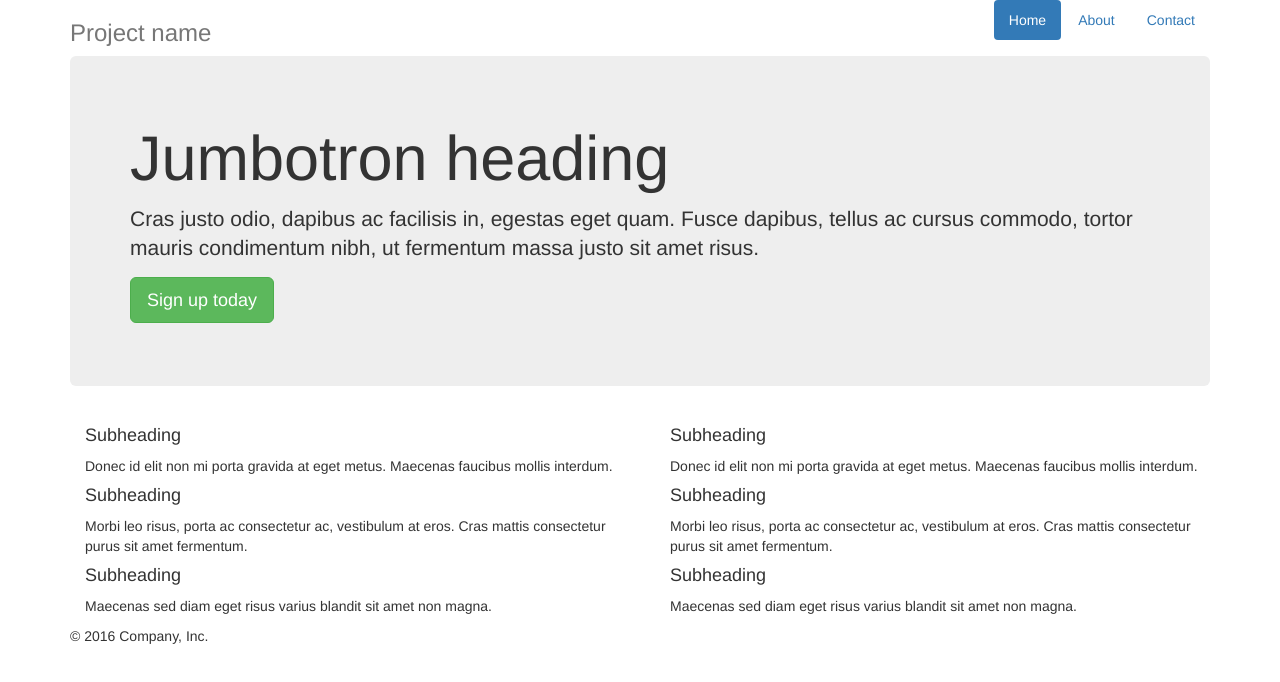
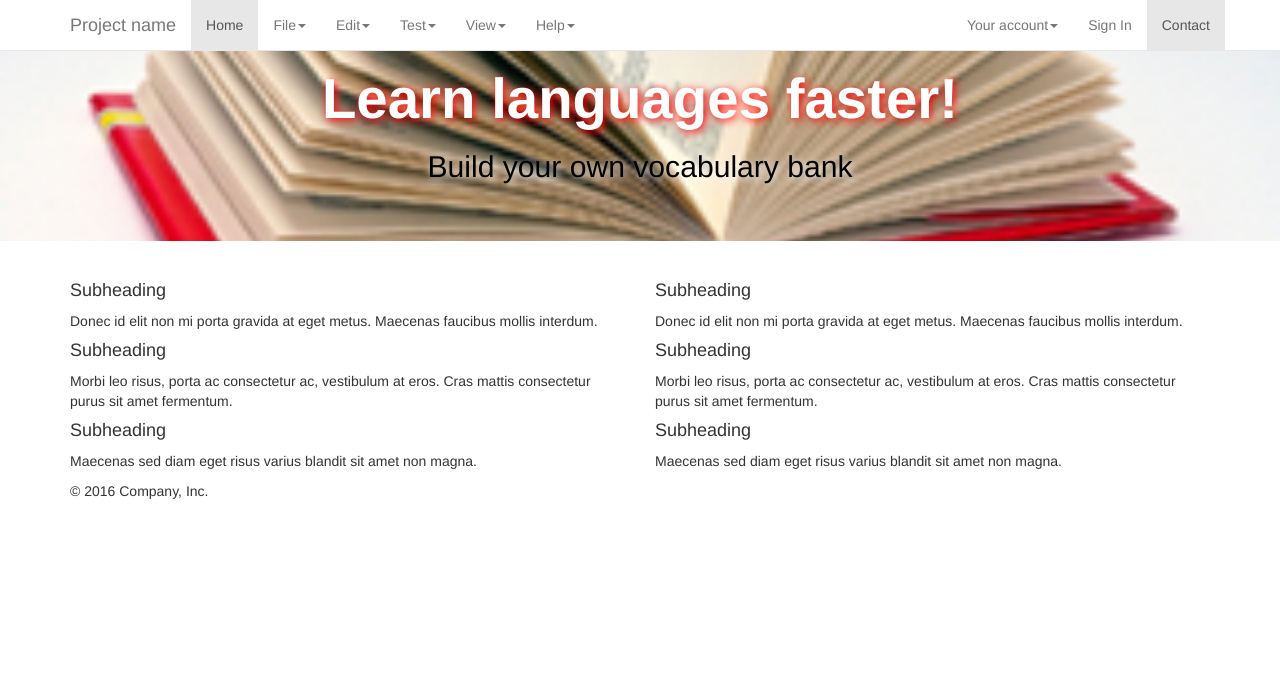
Before and after one commit to DariuszUstrzycki/dictionary, a plain HTML site: page new_index.html in a window 1280 px wide. Drawn offline with nearby package versions, Linux system fonts and the light colour scheme.

Commit message:
Modify nav and jumbotron

```diff
--- a/new_index.html
+++ b/new_index.html
@@ -10,32 +10,112 @@
 
     <!-- Latest compiled and minified CSS -->
     <link rel="stylesheet" href="https://maxcdn.bootstrapcdn.com/bootstrap/3.3.7/css/bootstrap.min.css">
-
+    <link href="styles/style_2.css" rel="stylesheet" type="text/css">
 
 
 </head>
 
 <body>
+
+    <!-- Fixed navbar -->
+    <nav class="navbar navbar-default navbar-fixed-top">
         <div class="container">
+            <div class="navbar-header">
+                <button type="button" class="navbar-toggle collapsed" data-toggle="collapse" data-target="#navbar" aria-expanded="false" aria-controls="navbar">
+            <span class="sr-only">Toggle navigation</span>
+            <span class="icon-bar"></span>
+            <span class="icon-bar"></span>
+            <span class="icon-bar"></span>
+          </button>
+                <a class="navbar-brand" href="#">Project name</a>
+            </div>
+            <div id="navbar" class="navbar-collapse collapse">
+                <ul class="nav navbar-nav">
+                    <li class="active"><a href="#">Home</a></li>
 
-        <!--        HEADER-->
-        <div class="header clearfix">
-            <nav>
-                <ul class="nav nav-pills pull-right">
-                    <li role="presentation" class="active"><a href="#">Home</a></li>
-                    <li role="presentation"><a href="#">About</a></li>
-                    <li role="presentation"><a href="#">Contact</a></li>
+                    <li class="dropdown">
+                        <a href="#" class="dropdown-toggle" data-toggle="dropdown" role="button" aria-haspopup="true" aria-expanded="false">File<span class="caret"></span></a>
+                        <ul class="dropdown-menu">
+                            <li><a href="#">Import JSON file</a></li>
+                            <li><a href="#">Import XML file</a></li>
                         </ul>
+                    </li>
+
+                    <li class="dropdown">
+                        <a href="#" class="dropdown-toggle" data-toggle="dropdown" role="button" aria-haspopup="true" aria-expanded="false">Edit<span class="caret"></span></a>
+                        <ul class="dropdown-menu">
+                            <li><a href="#">Add items</a></li>
+                            <li><a href="#">Edit items action</a></li>
+                            <li><a href="#">Delete items</a></li>
+                            <li><a href="#">Find items</a></li>
+                        </ul>
+                    </li>
+
+                    <li class="dropdown">
+                        <a href="#" class="dropdown-toggle" data-toggle="dropdown" role="button" aria-haspopup="true" aria-expanded="false">Test<span class="caret"></span></a>
+                        <ul class="dropdown-menu">
+                            <li><a href="#">Prepare a new test</a></li>
+                            <li><a href="#">Take a saved test</a></li>
+                            <li><a href="#">Take a random test</a></li>
+                        </ul>
+                    </li>
+
+                    <li class="dropdown">
+                        <a href="#" class="dropdown-toggle" data-toggle="dropdown" role="button" aria-haspopup="true" aria-expanded="false">View<span class="caret"></span></a>
+                        <ul class="dropdown-menu">
+                            <li><a href="#">Action</a></li>
+                            <li><a href="#">Another action</a></li>
+                            <li><a href="#">Something else here</a></li>
+                            <li role="separator" class="divider"></li>
+                            <li class="dropdown-header">Nav header</li>
+                            <li><a href="#">Separated link</a></li>
+
+                        </ul>
+                    </li>
+
+                    <li class="dropdown">
+                        <a href="#" class="dropdown-toggle" data-toggle="dropdown" role="button" aria-haspopup="true" aria-expanded="false">Help<span class="caret"></span></a>
+                        <ul class="dropdown-menu">
+                            <li><a href="#">How to use it</a></li>
+                            <li><a href="#">Get involved</a></li>
+                            <li role="separator" class="divider"></li>
+                            <li class="dropdown-header">Links not active yet</li>
+                            <li><a href="#">About</a></li>
+                        </ul>
+                    </li>
+                </ul>
+                <ul class="nav navbar-nav navbar-right">
+                    <li class="dropdown">
+                        <a href="#" class="dropdown-toggle" data-toggle="dropdown" role="button" aria-haspopup="true" aria-expanded="false">Your account<span class="caret"></span></a>
+                        <ul class="dropdown-menu">
+                            <li><a href="#">Your profile</a></li>
+                            <li><a href="#">Log out</a></li>
+                            <li><a href="#">Sign out</a></li>
+                            <li role="separator" class="divider"></li>
+                            <li class="dropdown-header">Links not active yet</li>
+                            <li><a href="#">About</a></li>
+                        </ul>
+                    </li>
+
+                    <li>
+                        <a href="#">Sign In</a>
+                    </li>
+                    <li class="active"><a href="./">Contact</a></li>
+                </ul>
+            </div>
+            <!--/.nav-collapse -->
+        </div>
     </nav>
-            <h3 class="text-muted">Project name</h3>
-        </div>
+
 
     <!--        JUMBOTRON -->
     <!--        Place the jumbotron inside the <div class="container"> if you want the jumbotron to NOT extend to the edge of the screen-->
-        <div class="jumbotron">
-            <h1>Jumbotron heading</h1>
-            <p class="lead">Cras justo odio, dapibus ac facilisis in, egestas eget quam. Fusce dapibus, tellus ac cursus commodo, tortor mauris condimentum nibh, ut fermentum massa justo sit amet risus.</p>
-            <p><a class="btn btn-lg btn-success" href="#" role="button">Sign up today</a></p>
+    <div class="jumbotron text-center">
+        <div class="container">
+            <h2>Learn languages faster!</h2>
+            <h3>Build your own vocabulary bank</h3>
+
+        </div>
     </div>
 
     <!--        MAIN AREA ROW -->
@@ -65,8 +145,6 @@
             </div>
         </div>
         <!-- /row -->
-        </div>
-        <!-- /container -->
 
 
         <!--        FOOTER -->
--- /dev/null
+++ b/styles/style_2.css
@@ -0,0 +1,76 @@
+.navbar {
+    background: white;
+}
+
+.jumbotron {
+
+    background: url('../images/dictionary1_verysmall.jpg') no-repeat center center;
+    background-size: cover;
+    /*    max-height: 300px;*/
+    text-shadow: 2px 2px 8px #FF0000;
+}
+
+.jumbotron h2 {
+    color: white;
+    font-size: calc(50px + .5vw);
+    font-weight: 700;
+    text-shadow: 2px 2px 8px #FF0000;
+}
+
+.jumbotron h3 {
+    color: black;
+    font-size: calc(25px + .4vw);
+    font-weight: 500;
+    text-shadow: 2px 2px 8px white;
+}
+
+
+
+/*
+
+h1 {
+  font-size: 48px;
+}
+
+p {
+  max-width: 65%;
+  min-width: 500px;
+}
+
+h2 {
+  text-align: center;
+  font-size: 2.6rem;
+}
+
+div {
+  padding-right: 30px;
+  height: 100%;
+  width: 100%;
+}
+
+video {
+  background-color: #000000;
+  border: 2px solid black;
+}
+
+.container {
+  display: flex;
+}
+
+.main {
+  padding-left: 30px;
+  min-width: 75%;
+}
+
+.nav {
+  background-color: #FFEE00;
+  max-width: 25%;
+  min-width: 140px;
+  flex: 1;
+}
+
+.nav h1 {
+  padding-left: 20px;
+}
+
+*/
```
Also changed, not shown: 5 other files. Lines whose indentation alone changed are shown as unchanged.
